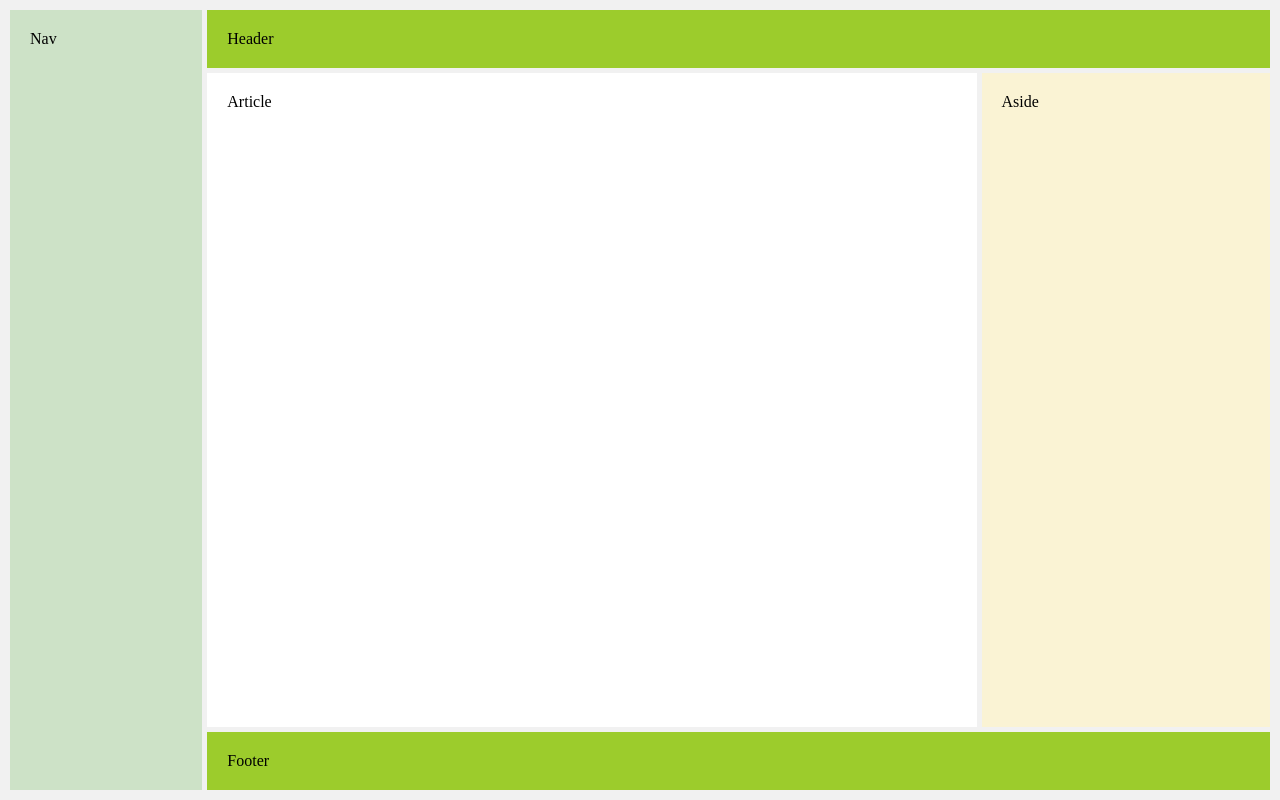
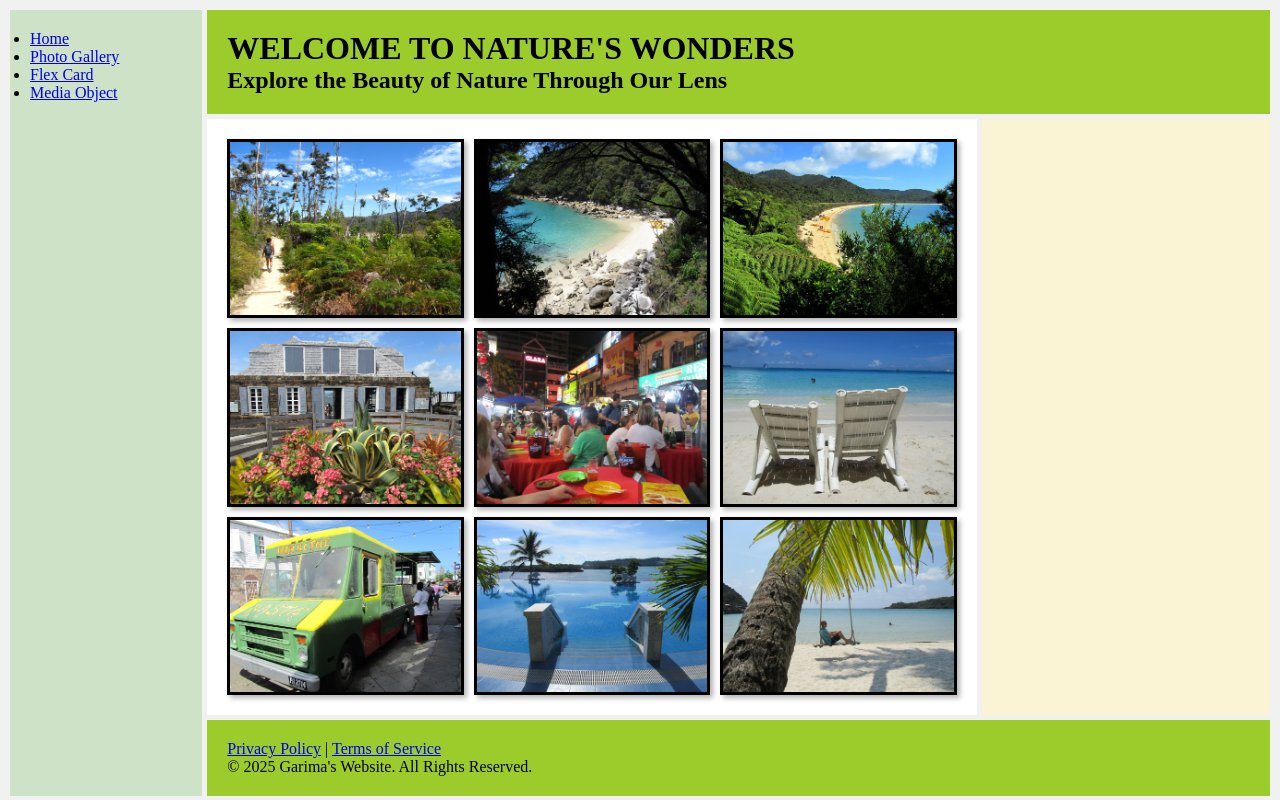
Before and after one commit to Garimathaku/Web_Dev, a plain HTML site: page Flexbox_Layout/index.html in a window 1280 px wide. Drawn offline with Linux system fonts and the light colour scheme.

Commit message:
[Garima]Add.Photo Gallery

```diff
--- a/Flexbox_Layout/index.html
+++ b/Flexbox_Layout/index.html
@@ -3,16 +3,47 @@
 <head>
     <meta charset="UTF-8">
     <meta name="viewport" content="width=device-width, initial-scale=1.0">
-    <title>Layout Example</title>
+    <title>Image Grid Layout</title>
     <link rel="stylesheet" href="styles.css">
 </head>
 <body>
     <div class="container">
-        <nav class="nav">Nav</nav>
-        <header class="header">Header</header>
-        <article class="article">Article</article>
-        <aside class="aside">Aside</aside>
-        <footer class="footer">Footer</footer>
+
+        <nav class="nav">
+            <ul>
+                <li><a href="#">Home</a></li>
+                <li><a href="#">Photo Gallery</a></li>
+                <li><a href="#">Flex Card</a></li>
+                <li><a href="#">Media Object</a></li>
+            </ul>
+        </nav>
+
+        <header class="header">
+            <h1>WELCOME TO NATURE'S WONDERS</h1>
+            <h2>Explore the Beauty of Nature Through Our Lens</h2>
+        </header>
+
+        <article class="article">
+            <div class="gallery">
+                <img src="assets/img1.jpg" alt="Image 1">
+                <img src="assets/img2.jpg" alt="Image 2">
+                <img src="assets/img3.jpg" alt="Image 3">
+                <img src="assets/img4.jpg" alt="Image 4">
+                <img src="assets/img5.jpg" alt="Image 5">
+                <img src="assets/img6.jpg" alt="Image 6">
+                <img src="assets/img7.jpg" alt="Image 7">
+                <img src="assets/img8.jpg" alt="Image 8">
+                <img src="assets/img9.jpg" alt="Image 9">
+            </div>
+        </article>
+        <aside class="aside"></aside>
+        <footer class="footer">
+            <div class="footer-links">
+                <a href="/privacy-policy">Privacy Policy</a> |
+                <a href="/terms-of-service">Terms of Service</a>
+            </div>
+            <p>© 2025 Garima's Website. All Rights Reserved.</p>
+        </footer>
     </div>
 </body>
 </html>
--- a/Flexbox_Layout/styles.css
+++ b/Flexbox_Layout/styles.css
@@ -34,6 +34,22 @@
     grid-area: article;
     background-color: white;
     padding: 20px;
+    display: flex;
+    justify-content: center;
+    align-items: center;
+}
+
+.gallery {
+    display: grid;
+    grid-template-columns: repeat(3, 1fr);
+    gap: 10px;
+}
+
+.gallery img {
+    width: 100%;
+    height: auto;
+    border: 3px solid black;
+    box-shadow: 3px 3px 5px rgba(0, 0, 0, 0.3);
 }
 
 .aside {
```
Also changed, not shown: Flexbox_Layout/assets/img1.jpg (added), Flexbox_Layout/assets/img2.jpg (added), Flexbox_Layout/assets/img3.jpg (added), Flexbox_Layout/assets/img4.jpg (added), Flexbox_Layout/assets/img5.jpg (added), Flexbox_Layout/assets/img6.jpg (added), Flexbox_Layout/assets/img7.jpg (added), Flexbox_Layout/assets/img8.jpg (added), Flexbox_Layout/assets/img9.jpg (added).
